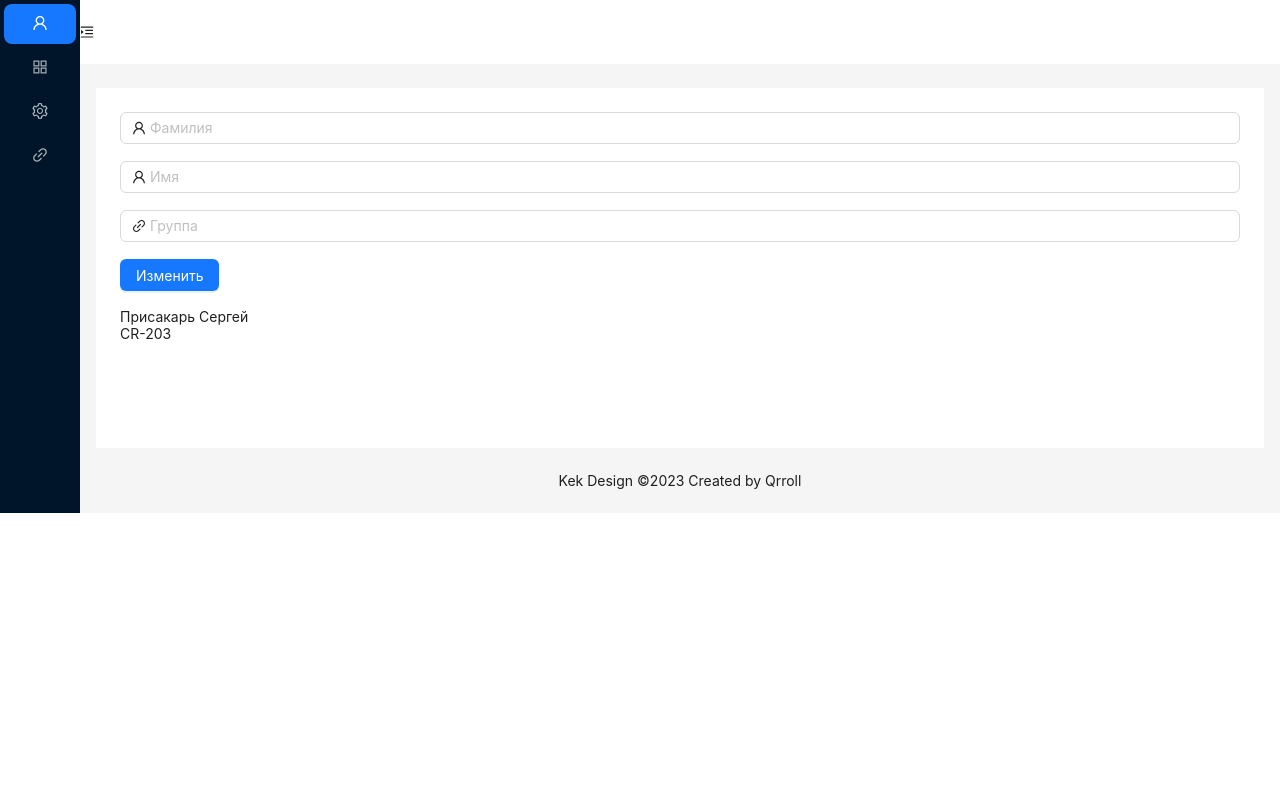
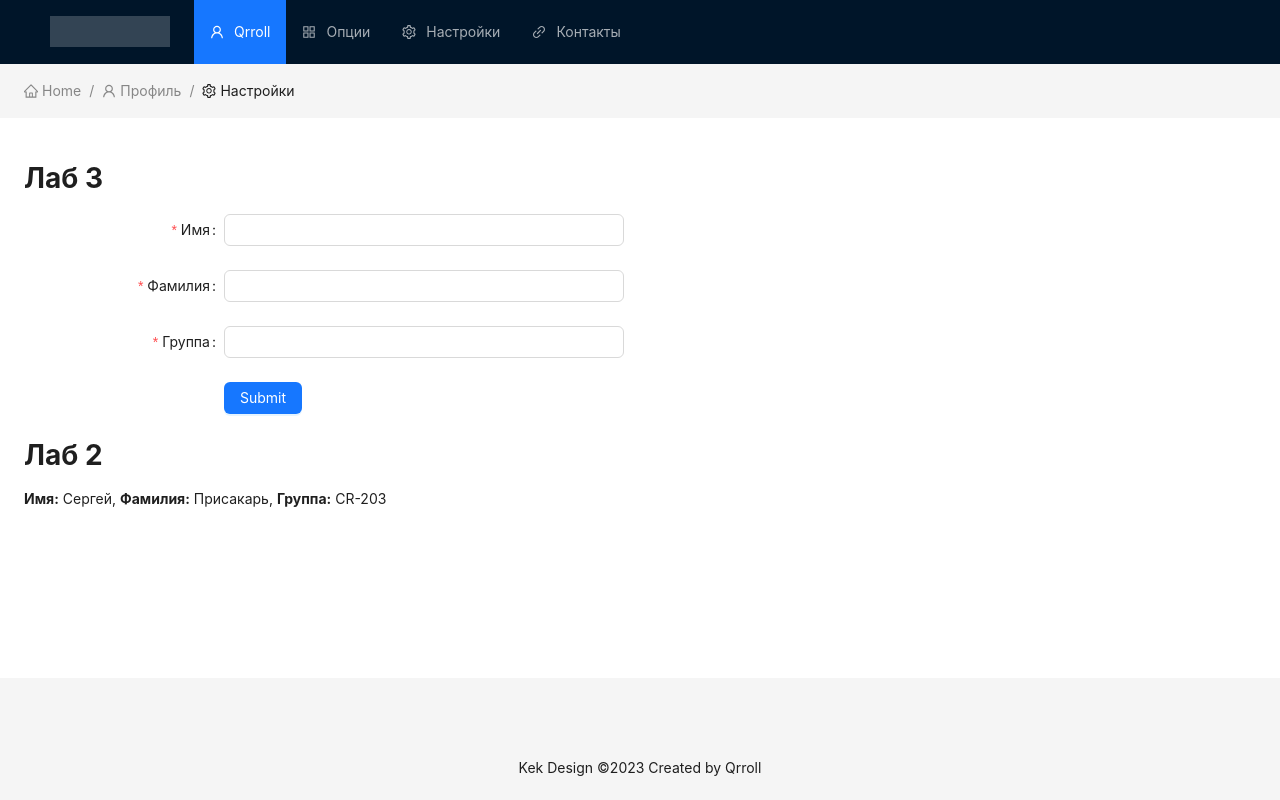
Before and after one commit to Qrroll/tweb, a React (Vite) app: page / in a window 1280 px wide. Built offline with nearby package versions, Linux system fonts and the light colour scheme.

Commit message:
lab2/complete

```diff
--- a/src/App.tsx
+++ b/src/App.tsx
@@ -1,6 +1,5 @@
 import React, { useState } from 'react';
 import { Layout, theme } from 'antd';
-import SideBarCustom from "./layout/SideBarCustom/SideBarCustom";
 import HeaderCustom from "./layout/HeaderCustom/HeaderCustom";
 import FooterCustom from "./layout/FooterCustom/FooterCustom";
 import ContentCustom from "./layout/ContentCustom/ContentCustom";
@@ -12,22 +11,20 @@ const App: React.FC = () => {
         token: { colorBgContainer },
     } = theme.useToken();
 
-    const [sideBarIsOpen, setSideBarOpen] = useState(true);
+    //const [sideBarIsOpen, setSideBarOpen] = useState(true);
 
     return (
-        <Layout>
+        <Layout
+            style={{
+                minHeight: '100vh'
+            }}
+        >
 
-            <SideBarCustom sideBarIsOpen={sideBarIsOpen} setSideBarOpen={setSideBarOpen}/>
+            <HeaderCustom />
 
-            <Layout className="site-layout">
+            <ContentCustom />
 
-                <HeaderCustom sideBarIsOpen={sideBarIsOpen} setSideBarOpen={setSideBarOpen}/>
-
-                <ContentCustom />
-
-                <FooterCustom />
-
-            </Layout>
+            <FooterCustom />
 
         </Layout>
     );
--- a/src/layout/ContentCustom/ContentCustom.tsx
+++ b/src/layout/ContentCustom/ContentCustom.tsx
@@ -1,45 +1,137 @@
 import React from "react";
-import {Button, Input, Layout, theme} from "antd";
-import {LinkOutlined, UserOutlined} from "@ant-design/icons";
-import {Simulate} from "react-dom/test-utils";
-import change = Simulate.change;
+import {Breadcrumb, Button, Form, Input, Layout, Menu, Switch, theme} from "antd";
+import {HomeOutlined, SettingOutlined, UserOutlined} from "@ant-design/icons";
+import './ContentCustom.css'
+import {User} from "../../mst/models/model.User";
+
 const { Content } = Layout;
-//import * from "./mobx/model/modelUsers"
 const changeUser = () => {
     console.log('нажатие');
     /**
      * User.Update(name.current.value)
      */
 };
+const myData = User.create({
+    id: '',
+    surname: "Присакарь",
+    name: "Сергей",
+    group: "CR-203"
+})
 
 const ContentCustom = () => {
     const {
         token: { colorBgContainer },
     } = theme.useToken();
 
-    // fetch('https://dummyjson.com/products')
-    //     .then(res => res.json())
-    //     .then(console.log);
+    const onFinish = (values: any) => {
+        console.log('Success:', values);
+    };
+
+    const onFinishFailed = (errorInfo: any) => {
+        console.log('Failed:', errorInfo);
+    };
 
     return (
-        <Content style={{ margin: '24px 16px 0' }}>
-            <div style={{ padding: 24, minHeight: 360, background: colorBgContainer }}>
+        <Content
+            className="site-layout"
+            style={{
+                padding: '0'
+            }}
+        >
+            <div
+                style={{
+                    paddingLeft: '24px'
+                }}
+            >
+                <Breadcrumb
+                    style={{
+                        margin: '16px 0'
+                    }}
+                    items={[
+                        {
+                            href: '',
+                            title: (
+                                <>
+                                    <HomeOutlined />
+                                    <span>Home</span>
+                                </>
+                            ),
+                        },
+                        {
+                            href: '/profile',
+                            title: (
+                                <>
+                                    <UserOutlined />
+                                    <span>Профиль</span>
+                                </>
+                            ),
+                        },
+                        {
+                            title: (
+                                <>
+                                    <SettingOutlined />
+                                    <span>Настройки</span>
+                                </>
+                            ),
+                        }
+                    ]}
+                />
 
-                <Input name='surname' placeholder="Фамилия" prefix={<UserOutlined />} />
-                <br />
-                <br />
-                <Input name='name' placeholder="Имя" prefix={<UserOutlined />} />
-                <br />
-                <br />
-                <Input name='group' placeholder="Группа" prefix={<LinkOutlined />} />
-                <br />
-                <br />
-                <Button onClick={changeUser} type="primary">Изменить</Button>
-                <br />
-                <br />
-                <div>Присакарь Сергей</div>
-                <div>CR-203</div>
+            </div>
+            <div
+                style={{
+                    padding: 24,
+                    minHeight: '70vh',
+                    background: colorBgContainer
+                }}
+            >
 
+                <h1> Лаб 3 </h1>
+                <Form
+                    name="basic"
+                    labelCol={{ span: 8 }}
+                    wrapperCol={{ span: 16 }}
+                    style={{ maxWidth: 600 }}
+                    initialValues={{ remember: true }}
+                    onFinish={onFinish}
+                    onFinishFailed={onFinishFailed}
+                    autoComplete="off"
+                >
+                    <Form.Item
+                        label="Имя" name="name"
+                        rules={[{ required: true, message: 'Введите Имя!' }]}
+                    >
+                        <Input />
+                    </Form.Item>
+
+                    <Form.Item
+                        label="Фамилия" name="surname"
+                        rules={[{ required: true, message: 'Введите Фамилию!' }]}
+                    >
+                        <Input />
+                    </Form.Item>
+
+                    <Form.Item
+                        label="Группа" name="group"
+                        rules={[{ required: true, message: 'Введите группу!' }]}
+                    >
+                        <Input />
+                    </Form.Item>
+
+                    <Form.Item wrapperCol={{ offset: 8, span: 16 }}>
+                        <Button type="primary" htmlType="submit">
+                            Submit
+                        </Button>
+                    </Form.Item>
+                </Form>
+
+
+
+                <div>
+                    <h1> Лаб 2 </h1>
+                    <p>
+                        <b>Имя:</b> {myData.name}, <b>Фамилия:</b> {myData.surname}, <b>Группа:</b> {myData.group}</p>
+                </div>
             </div>
         </Content>
     )
--- a/src/layout/FooterCustom/FooterCustom.tsx
+++ b/src/layout/FooterCustom/FooterCustom.tsx
@@ -5,7 +5,11 @@ const { Footer } = Layout;
 const FooterCustom = () => {
 
     return (
-        <Footer style={{ textAlign: 'center' }}>
+        <Footer
+            style={{
+                textAlign: 'center'
+            }}
+        >
             Kek Design ©2023 Created by Qrroll
         </Footer>
     )
--- /dev/null
+++ b/src/layout/HeaderCustom/HeaderCustom.css
@@ -0,0 +1,10 @@
+.trigger {
+    padding: 3px 0 0 24px;
+    font-size: 18px;
+    line-height: 64px;
+    cursor: pointer;
+    transition: color 0.3s;
+}
+.trigger:hover {
+    color: #1890ff;
+}
--- a/src/layout/HeaderCustom/HeaderCustom.tsx
+++ b/src/layout/HeaderCustom/HeaderCustom.tsx
@@ -1,20 +1,92 @@
-import {Layout, theme} from "antd";
+import {Layout, Menu, theme} from "antd";
 import React from "react";
-import {MenuFoldOutlined, MenuUnfoldOutlined} from "@ant-design/icons";
+import {
+    AppstoreOutlined,
+    LinkOutlined,
+    MenuFoldOutlined,
+    MenuUnfoldOutlined,
+    SettingOutlined,
+    UserOutlined
+} from "@ant-design/icons";
+
+import './HeaderCustom.css'
 
 const { Header } = Layout;
-const HeaderCustom = ({sideBarIsOpen, setSideBarOpen}: {sideBarIsOpen: any, setSideBarOpen: (param:boolean) => any }) => {
-//
+const HeaderCustom = () => {
+
     const {
         token: { colorBgContainer },
     } = theme.useToken();
 
     return (
-        <Header style={{ padding: 0, background: colorBgContainer }}>
-            {React.createElement(sideBarIsOpen ? MenuUnfoldOutlined : MenuFoldOutlined, {
-                className: 'trigger',
-                onClick: () => setSideBarOpen(!sideBarIsOpen),
-            })}
+        <Header style={{ position: 'sticky', top: 0, zIndex: 1, width: '100%' }}>
+            <div
+                style={{
+                    float: 'left',
+                    width: 120,
+                    height: 31,
+                    margin: '16px 24px 16px 0',
+                    background: 'rgba(255, 255, 255, 0.2)',
+                }}
+            />
+            <Menu
+                theme="dark"
+                mode="horizontal"
+                defaultSelectedKeys={['1']}
+                items={[
+                    {
+                        key: '1',
+                        icon: <UserOutlined />,
+                        label: 'Qrroll',
+                    },
+                    {
+                        key: '2',
+                        icon: <AppstoreOutlined  />,
+                        label: 'Опции',
+                    },
+
+                    {
+                        key: '3',
+                        icon: <SettingOutlined />,
+                        label: 'Настройки',
+                    },
+                    {
+                        key: '4',
+                        icon: <LinkOutlined  />,
+                        label: 'Контакты',
+                    },
+                ]}
+            />
+
+            {/*<Menu*/}
+            {/*    theme="dark"*/}
+            {/*    mode="horizontal"*/}
+            {/*    defaultSelectedKeys={['2']}*/}
+            {/*    items={[*/}
+            {/*        {*/}
+            {/*            key: '1',*/}
+            {/*            icon: <UserOutlined />,*/}
+            {/*            label: 'Qrroll',*/}
+            {/*        },*/}
+            {/*        {*/}
+            {/*            key: '2',*/}
+            {/*            icon: <AppstoreOutlined  />,*/}
+            {/*            label: 'Опции',*/}
+            {/*            */}
+            {/*        },*/}
+
+            {/*        {*/}
+            {/*            key: '3',*/}
+            {/*            icon: <SettingOutlined />,*/}
+            {/*            label: 'Настройки',*/}
+            {/*        },*/}
+            {/*        {*/}
+            {/*            key: '4',*/}
+            {/*            icon: <LinkOutlined  />,*/}
+            {/*            label: 'Контакты',*/}
+            {/*        },*/}
+            {/*    ]}*/}
+            {/*/>*/}
         </Header>
     )
 }
--- a/src/layout/SideBarCustom/SideBarCustom.tsx
+++ b/src/layout/SiderCustom/SiderCustom.tsx
@@ -1,16 +1,31 @@
-import {Layout, Menu} from "antd";
+import { Menu } from "antd";
 import { UserOutlined, AppstoreOutlined, LinkOutlined, SettingOutlined } from "@ant-design/icons";
 import React, {useState} from "react";
-const { Sider } = Layout;
-const SideBarCustom = (props: any) => {
+import Sider from "antd/es/layout/Sider";
+
+
+const SiderCustom = (props: any) => {
 
     //const [sideBarIsOpen, setSideBarOpen] = props
 
     console.log('>>collapse ', props.sideBarIsOpen)
 
     return (
-        <Sider trigger={null} collapsible={true} collapsed={props.sideBarIsOpen} onCollapse={() => props.setSideBarOpen(!props.sideBarIsOpen)}>
-            <div className="logo"   />
+        <Sider
+            style={{
+                // overflow: 'auto',
+                // height: '100vh',
+                // position: 'relative',
+                // left: 0,
+                // top: 64,
+                // bottom: 0
+            }}
+            trigger={null}
+            collapsible={true}
+            collapsed={props.sideBarIsOpen}
+            onCollapse={() => props.setSideBarOpen(!props.sideBarIsOpen)}
+        >
+
             <Menu
                 theme="dark"
                 mode="inline"
@@ -42,4 +57,4 @@ const SideBarCustom = (props: any) => {
         </Sider>
     )
 }
-export default SideBarCustom
+export default SiderCustom
--- a/src/main.tsx
+++ b/src/main.tsx
@@ -2,9 +2,8 @@ import React from 'react'
 import ReactDOM from 'react-dom/client'
 import App from './App'
 import './index.css'
+import {BrowserRouter} from "react-router-dom";
 
 ReactDOM.createRoot(document.getElementById('root') as HTMLElement).render(
-  <React.StrictMode>
     <App />
-  </React.StrictMode>,
-)
+);
```
Also changed, not shown: src/mobx/model/modelUsers.tsx (deleted, +0 -42 lines), src/mst/models/model.User.tsx (added, +26 -0 lines), src/mst/models/model.Users.tsx (added, +13 -0 lines), src/layout/ContentCustom/ContentCustom.css (added).
